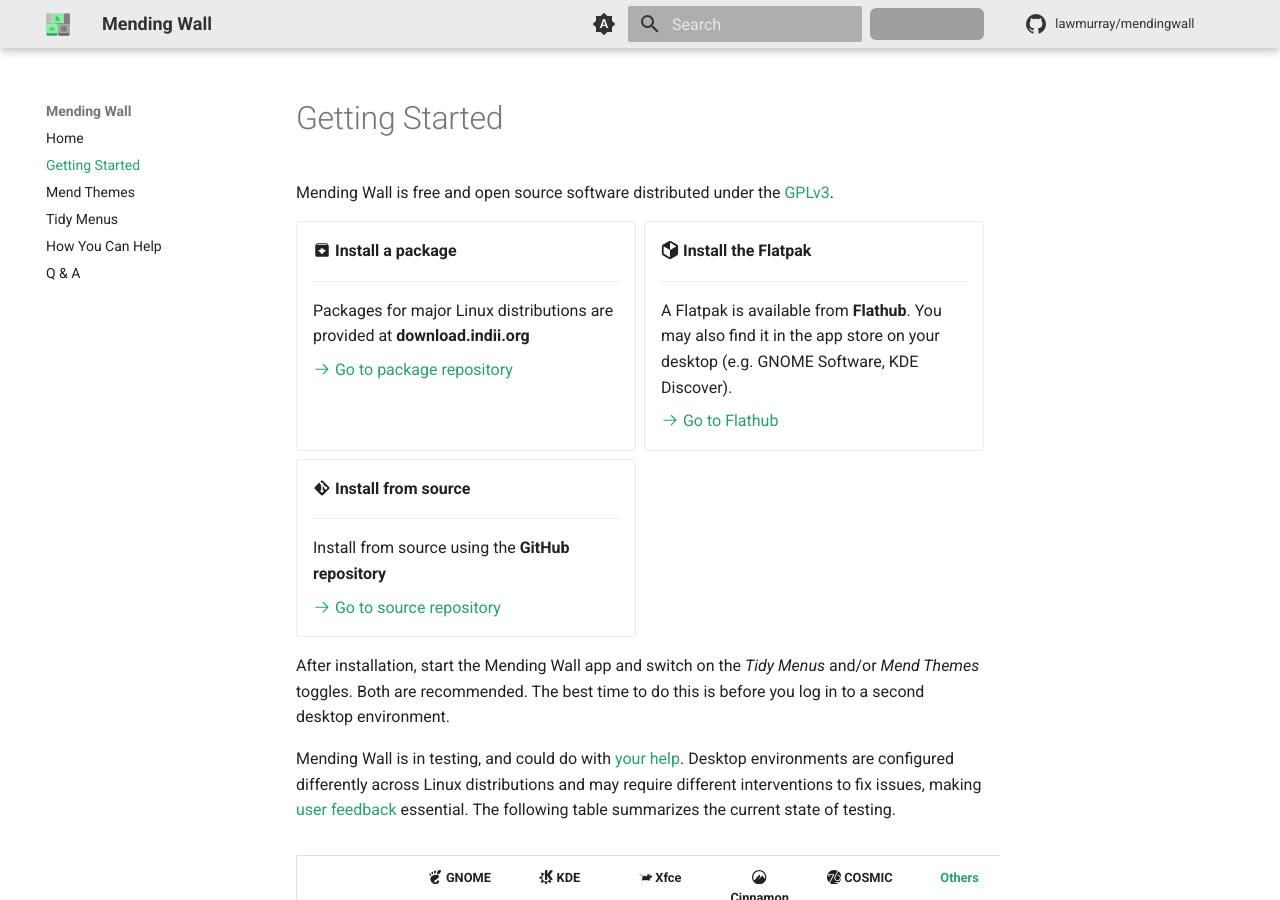
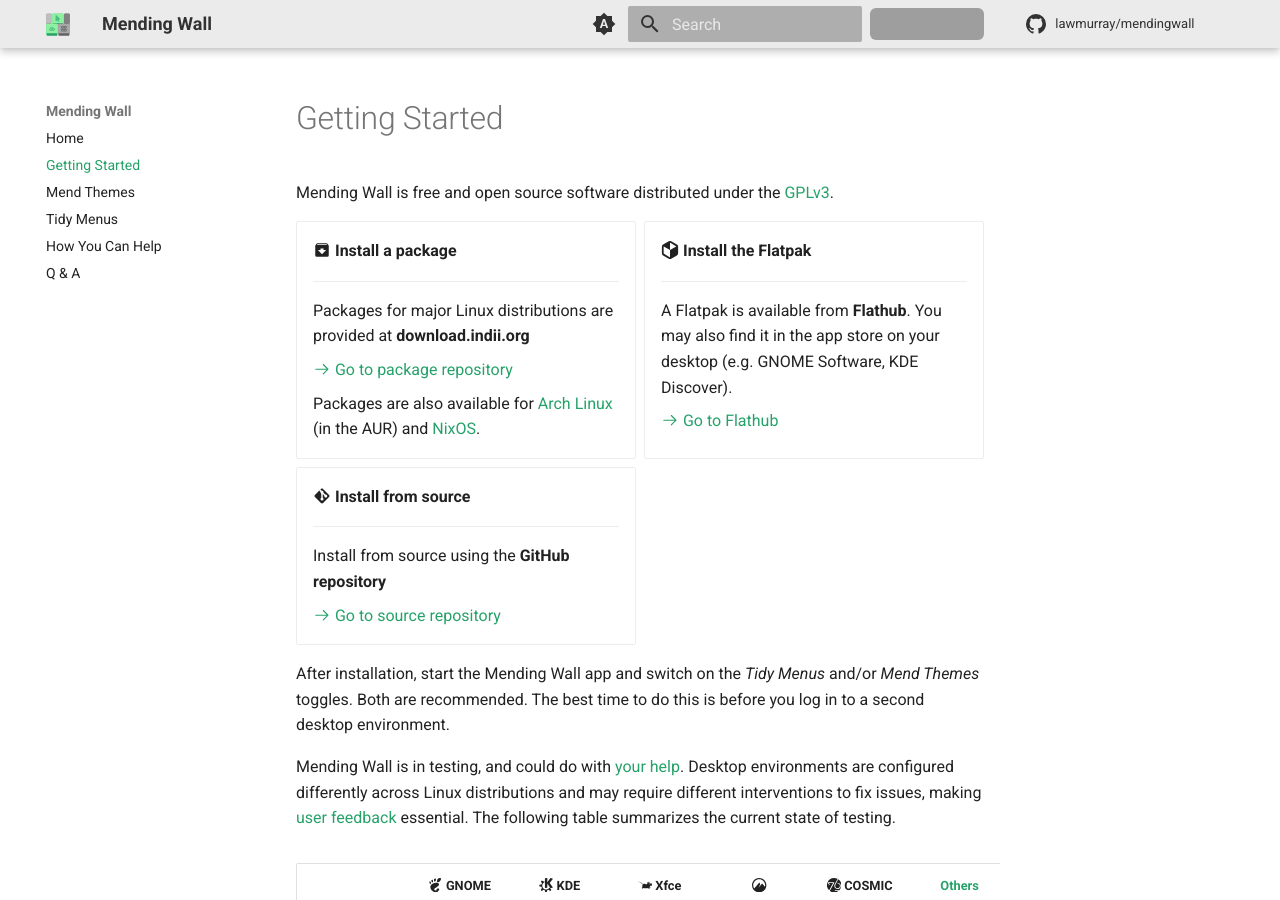
Before and after one commit to lawmurray/mendingwall, an MkDocs documentation site: the page built from docs/getting-started.md, in a window 1280 px wide and 900 px high. Built offline with MkDocs 1.6.1 and Material for MkDocs 9.7.7, drawn with Linux system fonts in a browser that asks for light colours; comment, search, counter and statistics services are not loaded; grey boxes are pictures that could not be loaded.

Commit message:
Added mention of Arch Linux AUR package and NixOS package to getting started page. Closes #41.

```diff
--- a/docs/getting-started.md
+++ b/docs/getting-started.md
@@ -11,6 +11,8 @@
     Packages for major Linux distributions are provided at **download.indii.org**
 
     [:octicons-arrow-right-24: Go to package repository](https://download.indii.org)
+
+    Packages are also available for [Arch Linux](https://aur.archlinux.org/packages/mendingwall) (in the AUR) and [NixOS](https://search.nixos.org/packages?channel=unstable&query=mendingwall#show=mendingwall).
 
 -   :simple-flatpak: __Install the Flatpak__
 
```
